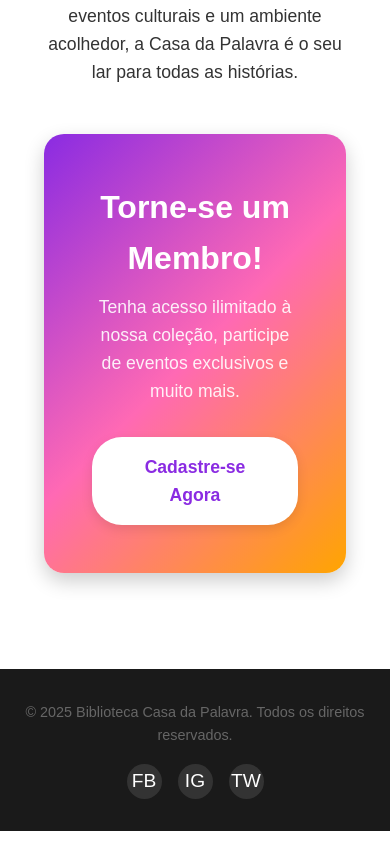
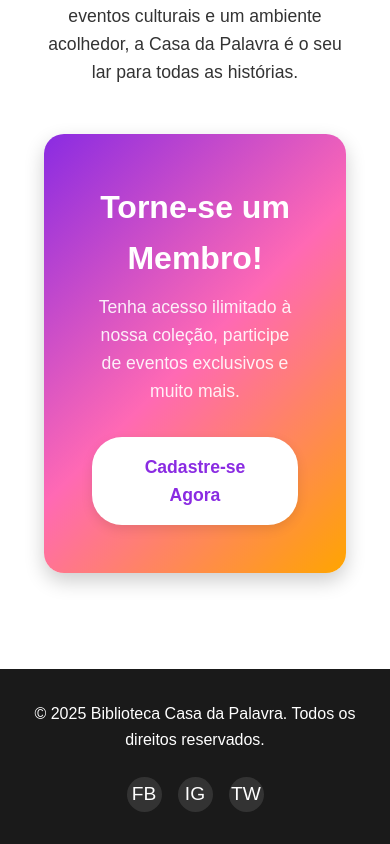
Before and after one commit to cristijung/bibliotecacasadapalavra, a Next.js app: page / in a window 390 px wide. Shown: the part 4283-5127 px from the top of the page. Built offline with nearby package versions, Linux system fonts and the light colour scheme.

Commit message:
wrapper e responsividade footer

```diff
--- /dev/null
+++ b/app/WrapperLayout.tsx
@@ -0,0 +1,22 @@
+'use client';
+
+import React, { ReactNode } from 'react';
+import Header from './components/header/Header';
+import Footer from './components/footer/Footer';
+//import styles from './WrapperLayout.module.scss'; // se precisar tem q criar depois
+
+interface WrapperLayoutProps {
+  children: ReactNode;
+}
+
+export default function WrapperLayout({ children }: WrapperLayoutProps) {
+  return (
+    <>
+      <Header />
+      <main>
+        {children}
+      </main>
+      <Footer />
+    </>
+  );
+}
--- a/app/components/footer/Footer.module.scss
+++ b/app/components/footer/Footer.module.scss
@@ -1,21 +1,7 @@
+
 @import '../../styles/colorr.module';
 
-.container {
-    max-width: 1200px;
-    margin: 0 auto;
-    display: flex;
-    justify-content: space-between;
-    align-items: center;
-    padding: 0 20px;
-
-    @media (max-width: 768px) {
-      flex-direction: column;
-      gap: 1rem;
-    }
-  }
-
-
-  .footer {
+.footer {
   background-color: $color-black;
   color: $color-white;
   padding: 2rem 0;
@@ -32,13 +18,14 @@
 
     @media (max-width: 768px) {
       flex-direction: column;
-      gap: 1rem;
+      gap: 1.5rem;
     }
   }
 
-  p {
+  .footer-text {
     font-size: 0.9rem;
     color: $color-gray-medium;
+    margin: 0;
   }
 }
 
--- a/app/components/footer/Footer.tsx
+++ b/app/components/footer/Footer.tsx
@@ -1,11 +1,11 @@
+
 import styles from './Footer.module.scss';
 
 export default function Footer() {
   return(
-        <>
     <footer className={styles.footer}>
       <div className={styles.container}>
-          <p>
+        <p className={styles.footerText}>
           &copy; 2025 Biblioteca Casa da Palavra. Todos os direitos
           reservados.
         </p>
@@ -16,7 +16,5 @@ export default function Footer() {
         </div>
       </div>
     </footer>
-
-        </>
   );
 }
--- a/app/layout.tsx
+++ b/app/layout.tsx
@@ -1,8 +1,9 @@
 import type { Metadata } from "next";
 import { Geist, Geist_Mono } from "next/font/google";
 import "./globals.css";
-import Header from "./components/header/Header";
-import Footer from "./components/footer/Footer";
+// import Header from "./components/header/Header";
+// import Footer from "./components/footer/Footer";
+import WrapperLayout from "./WrapperLayout";
 
 const geistSans = Geist({
   variable: "--font-geist-sans",
@@ -30,9 +31,9 @@ export default function RootLayout({
       <body
         className={`${geistSans.variable} ${geistMono.variable} antialiased`}
       >
-        <Header />
+       <WrapperLayout>
         {children}
-        <Footer />
+       </WrapperLayout>
       </body>
     </html>
   );
```
Lines whose indentation alone changed are shown as unchanged.
